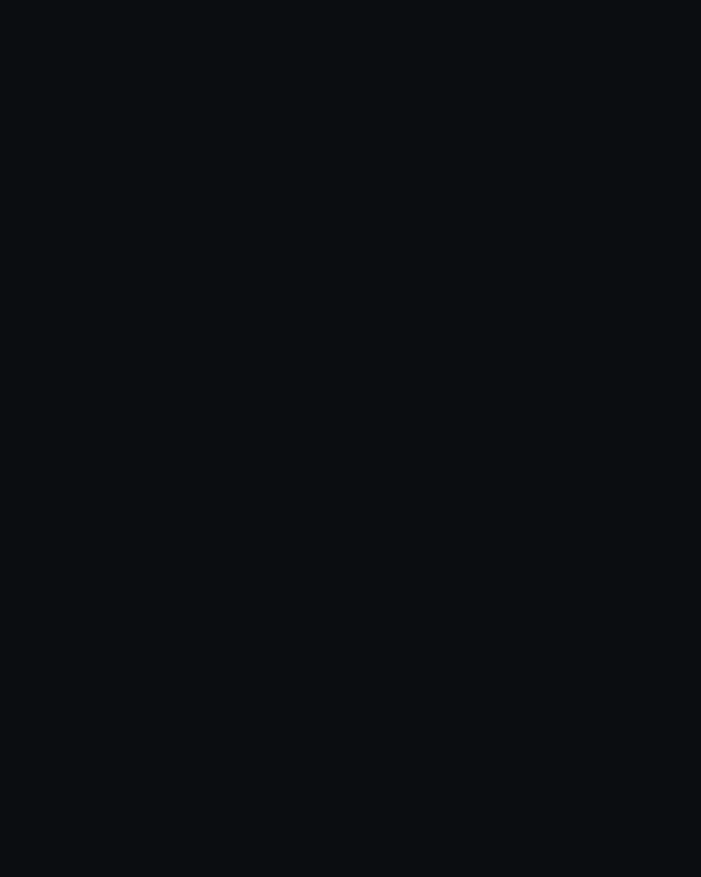
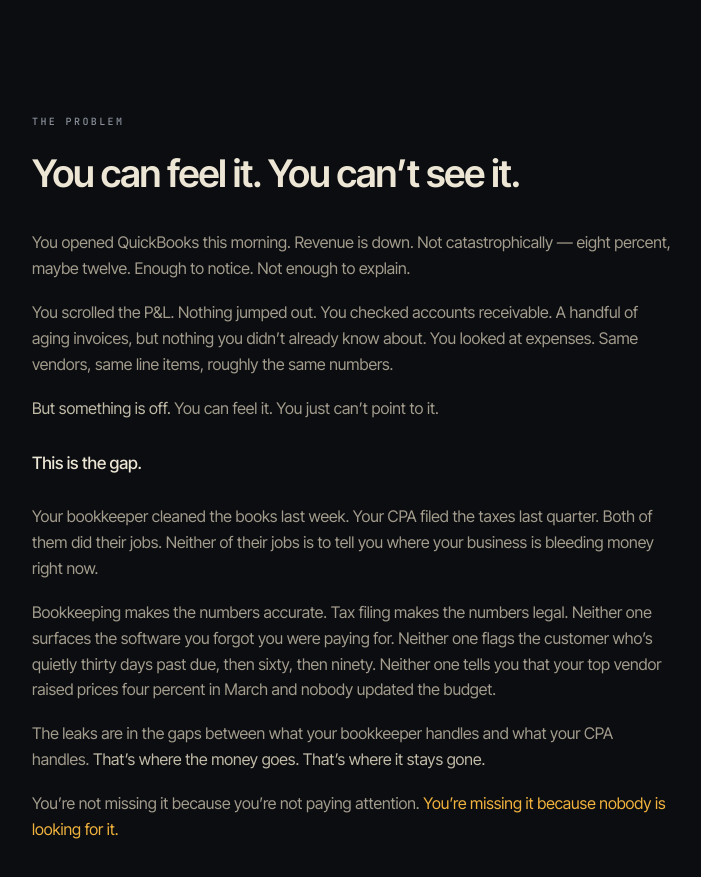
Before and after one commit to gamerascension103/Vizion.ai, a Next.js app: page / in a window 1280 px wide. Shown: the part 1397-2274 px from the top of the page, without its empty margins (16-717 px from the left). Before the commit the page ends 1431 px from the top, so only its background shows below. Built offline with nearby package versions, Linux system fonts and the light colour scheme.

Commit message:
Brief 04: Section 2 (The Pain) - Pain component, index, page.tsx integration

```diff
--- a/src/app/page.tsx
+++ b/src/app/page.tsx
@@ -1,5 +1,11 @@
 import { Hero } from '@/components/hero/Hero'
+import { Pain } from '@/components/pain'
 
 export default function Home() {
-  return <Hero />
+  return (
+    <>
+      <Hero />
+      <Pain />
+    </>
+  )
 }
--- /dev/null
+++ b/src/components/pain/Pain.tsx
@@ -0,0 +1,93 @@
+export function Pain() {
+  return (
+    <section
+      className="bg-ground text-ink-primary pt-[80px] px-12 pb-24 max-[720px]:pt-14 max-[720px]:px-7 max-[720px]:pb-[72px]"
+    >
+      <div style={{ maxWidth: '760px' }}>
+        {/* Eyebrow */}
+        <p
+          style={{
+            fontFamily: 'var(--font-jetbrains-mono)',
+            fontSize: '10px',
+            letterSpacing: '0.24em',
+            color: 'var(--color-ink-tertiary)',
+            textTransform: 'uppercase',
+            fontWeight: 500,
+            margin: '0 0 24px',
+          }}
+        >
+          The problem
+        </p>
+
+        {/* Header */}
+        <h2
+          className="text-[38px] max-[720px]:text-[28px]"
+          style={{
+            fontFamily: 'var(--font-inter-tight)',
+            fontWeight: 600,
+            letterSpacing: '-0.028em',
+            lineHeight: 1.08,
+            color: 'var(--color-ink-primary)',
+            margin: '0 0 36px',
+          }}
+        >
+          You can feel it. You can&rsquo;t see it.
+        </h2>
+
+        {/* Body block */}
+        <div style={{ maxWidth: '640px' }}>
+          <p className="text-base max-[720px]:text-[15px]" style={paragraphStyle}>
+            You opened QuickBooks this morning. Revenue is down. Not catastrophically &mdash; eight percent, maybe twelve. Enough to notice. Not enough to explain.
+          </p>
+
+          <p className="text-base max-[720px]:text-[15px]" style={paragraphStyle}>
+            You scrolled the P&amp;L. Nothing jumped out. You checked accounts receivable. A handful of aging invoices, but nothing you didn&rsquo;t already know about. You looked at expenses. Same vendors, same line items, roughly the same numbers.
+          </p>
+
+          <p className="text-base max-[720px]:text-[15px]" style={paragraphStyle}>
+            <span style={{ color: '#C2BBA8' }}>But something is off.</span> You can feel it. You just can&rsquo;t point to it.
+          </p>
+
+          <p style={hingeStyle}>This is the gap.</p>
+
+          <p className="text-base max-[720px]:text-[15px]" style={paragraphStyle}>
+            Your bookkeeper cleaned the books last week. Your CPA filed the taxes last quarter. Both of them did their jobs. Neither of their jobs is to tell you where your business is bleeding money right now.
+          </p>
+
+          <p className="text-base max-[720px]:text-[15px]" style={paragraphStyle}>
+            Bookkeeping makes the numbers accurate. Tax filing makes the numbers legal. Neither one surfaces the software you forgot you were paying for. Neither one flags the customer who&rsquo;s quietly thirty days past due, then sixty, then ninety. Neither one tells you that your top vendor raised prices four percent in March and nobody updated the budget.
+          </p>
+
+          <p className="text-base max-[720px]:text-[15px]" style={paragraphStyle}>
+            The leaks are in the gaps between what your bookkeeper handles and what your CPA handles.{' '}
+            <span style={{ color: '#C2BBA8' }}>That&rsquo;s where the money goes. That&rsquo;s where it stays gone.</span>
+          </p>
+
+          <p className="text-base max-[720px]:text-[15px]" style={{ ...paragraphStyle, marginBottom: 0 }}>
+            You&rsquo;re not missing it because you&rsquo;re not paying attention.{' '}
+            <span style={{ color: 'var(--color-signal-agent)' }}>You&rsquo;re missing it because nobody is looking for it.</span>
+          </p>
+        </div>
+      </div>
+    </section>
+  )
+}
+
+const paragraphStyle = {
+  fontFamily: 'var(--font-inter-tight)',
+  fontWeight: 400,
+  lineHeight: 1.62,
+  color: 'var(--color-ink-secondary)',
+  margin: '0 0 18px',
+  letterSpacing: '-0.003em',
+} as const
+
+const hingeStyle = {
+  fontFamily: 'var(--font-inter-tight)',
+  fontSize: '17px',
+  fontWeight: 500,
+  lineHeight: 1.55,
+  color: 'var(--color-ink-primary)',
+  margin: '28px 0 28px',
+  letterSpacing: '-0.01em',
+} as const
--- /dev/null
+++ b/src/components/pain/index.ts
@@ -0,0 +1 @@
+export { Pain } from './Pain'
```
Also changed, not shown: 1 other file (tests, documents, lock files or other folders).
